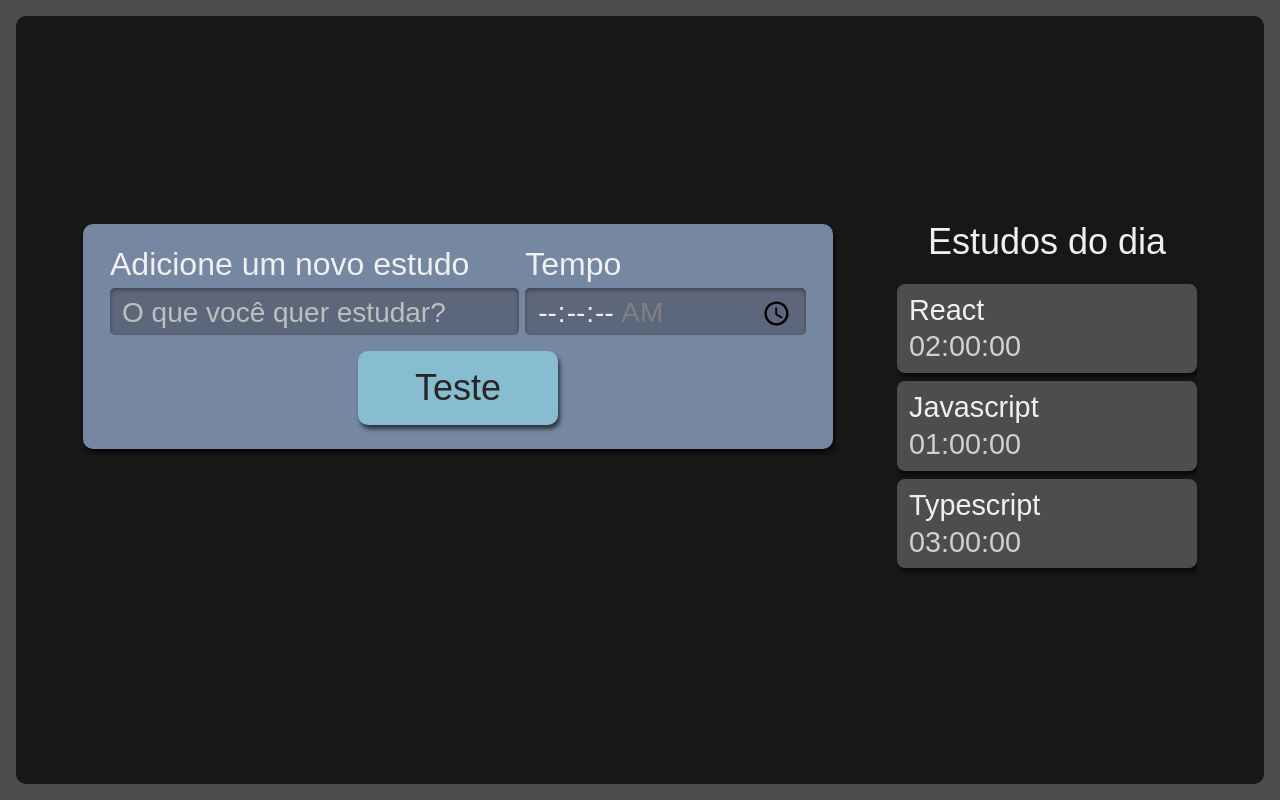
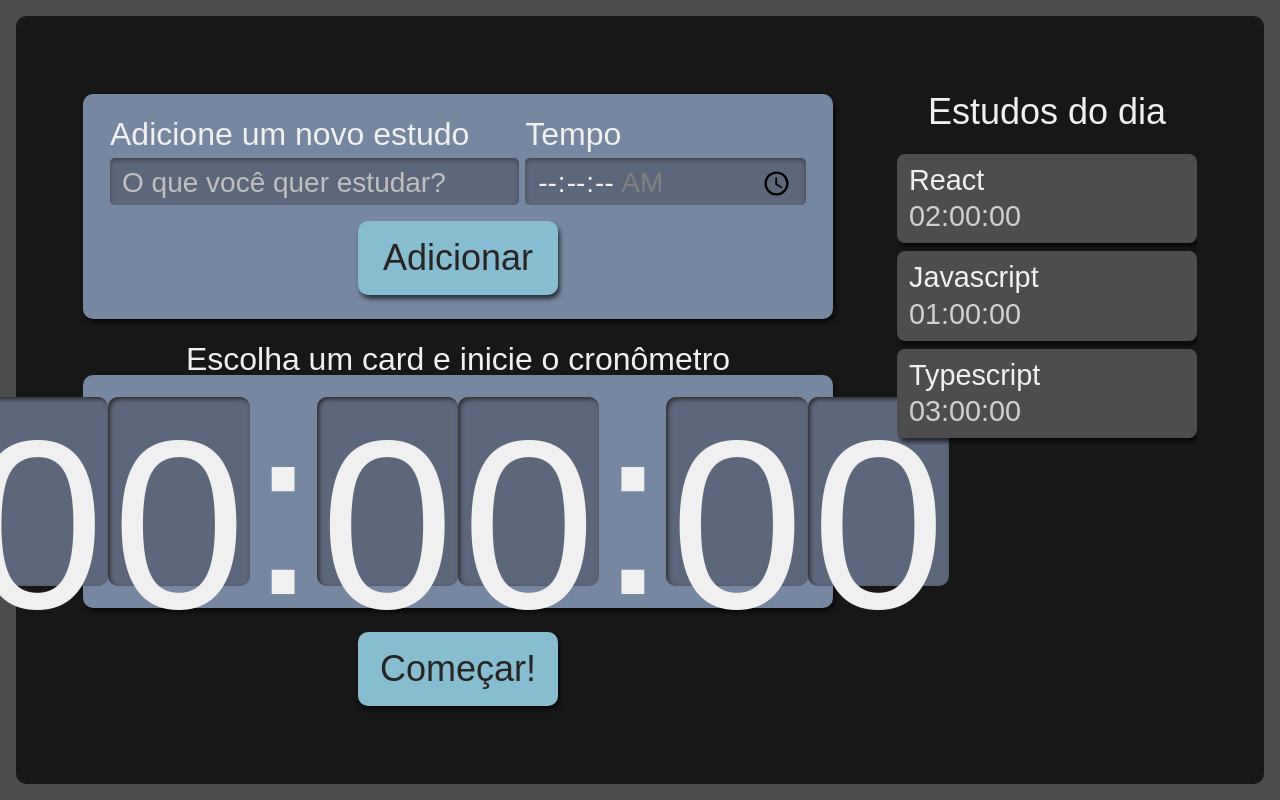
Before and after one commit to lucasdebeterco/alura-studies, a React (Create React App) app: page / in a window 1280 px wide. Built offline with nearby package versions, Linux system fonts and the light colour scheme.

Commit message:
Aplicando conceito de props no projeto

```diff
--- a/src/components/Button/index.tsx
+++ b/src/components/Button/index.tsx
@@ -1,7 +1,13 @@
 import style from './button.module.scss';
 
-export function Button() {
+interface ButtonProps {
+    children: String
+}
+
+export function Button({children}: ButtonProps) {
     return(
-        <button className={style.botao}>Teste</button>
+        <button className={style.botao}>
+            {children}
+        </button>
     )
 }
--- /dev/null
+++ b/src/components/Cronometro/Relogio/index.tsx
@@ -0,0 +1,16 @@
+import style from './relogio.module.scss'
+
+export default function Relogio() {
+    return (
+        <>
+            <span className={style.relogioNumero}>0</span>
+            <span className={style.relogioNumero}>0</span>
+            <span className={style.relogioDivisao}>:</span>
+            <span className={style.relogioNumero}>0</span>
+            <span className={style.relogioNumero}> 0</span>
+            <span className={style.relogioDivisao}>:</span>
+            <span className={style.relogioNumero}>0</span>
+            <span className={style.relogioNumero}>0</span>
+        </>
+    )
+}
--- /dev/null
+++ b/src/components/Cronometro/Relogio/relogio.module.scss
@@ -0,0 +1,21 @@
+.relogioNumero {
+  background-color: #5D677C;
+  box-shadow: 2px 2px 4px #2B2B2B inset;
+  height: 3.6rem;
+  width: 3rem;
+  padding: 8px 4px;
+  border-radius: 10px;
+
+  @media screen and (min-width:1280px) {
+    height: 10.8rem;
+    width: 9rem;
+  }
+}
+
+.relogioDivisao {
+  height: 4.2rem;
+
+  @media screen and (min-width:1280px) {
+    height: 12.6rem;
+  }
+}
--- /dev/null
+++ b/src/components/Cronometro/cronometro.module.scss
@@ -0,0 +1,59 @@
+.cronometro {
+  display: flex;
+  flex-direction: column;
+  align-items: center;
+  grid-area: cronometro;
+
+  .relogioWrapper {
+    align-items: center;
+    background-color: #7687A1;
+    border-radius: 10px;
+    box-shadow: 2px 4px 4px #0000009F;
+    box-sizing: border-box;
+    display: flex;
+    font-size: 5rem;
+    justify-content: center;
+    margin-bottom: 24px;
+    padding: 16px 12px;
+    width: 100%;
+  }
+
+  .titulo {
+    font-size: 2rem;
+  }
+
+  button {
+    background-color: #88bcd1;
+    border-radius: 10px;
+    box-shadow: 2px 4px 4px #0000009F;
+    color: #272626;
+    cursor: pointer;
+    font-size: 1.25rem;
+    padding: 16px;
+    width: 150px;
+
+    &:active {
+      background-color: #7CA6B7;
+      box-shadow: 2px 2px 4px #0000009F inset;
+      cursor: auto;
+    }
+  }
+
+  @media screen and (min-width:1280px) {
+
+    .relogioWrapper{
+      font-size: 15rem;
+    }
+
+    p {
+      font-size: 2rem;
+    }
+
+    button {
+      grid-column-start: span 2;
+      justify-self: center;
+      width: 200px;
+      font-size: 2.25rem;
+    }
+  }
+}
--- /dev/null
+++ b/src/components/Cronometro/index.tsx
@@ -0,0 +1,17 @@
+import {Button} from '../Button';
+import Relogio from "./Relogio";
+import style from './cronometro.module.scss';
+
+export default function Cronometro() {
+    return (
+        <div className={style.cronometro}>
+            <p className={style.titulo}>Escolha um card e inicie o cronômetro</p>
+            <div className={style.relogioWrapper}>
+                <Relogio />
+            </div>
+            <Button>
+                Começar!
+            </Button>
+        </div>
+    )
+}
--- a/src/components/Form/index.tsx
+++ b/src/components/Form/index.tsx
@@ -12,7 +12,9 @@ export function Form() {
                 <label htmlFor='tempo'>Tempo</label>
                 <input type='time' step='1' name='tempo' id='tempo' min='00:00:00' max='01:30:00' required />
             </div>
-            <Button />
+            <Button>
+                Adicionar
+            </Button>
         </form>
     )
 }
--- /dev/null
+++ b/src/components/List/Item/index.tsx
@@ -0,0 +1,15 @@
+import style from "../list.module.scss";
+
+interface ItemProps {
+    tarefa: string
+    tempo: string,
+}
+
+export function Item({tarefa, tempo}: ItemProps) {
+    return (
+        <li className={style.item}>
+            <h3>{tarefa}</h3>
+            <span>{tempo}</span>
+        </li>
+    )
+}
--- a/src/components/List/index.tsx
+++ b/src/components/List/index.tsx
@@ -1,4 +1,5 @@
 import style from './list.module.scss'
+import {Item} from "./Item";
 
 export function List() {
     const tarefas = [{
@@ -19,10 +20,7 @@ export function List() {
             </h2>
             <ul>
                 { tarefas.map((item, index) => (
-                    <li key={index} className={style.item}>
-                        <h3>{item.tarefa}</h3>
-                        <span>{item.tempo}</span>
-                    </li>
+                    <Item key={index} {...item} />
                 ))}
             </ul>
         </aside>
--- a/src/pages/App.tsx
+++ b/src/pages/App.tsx
@@ -2,12 +2,14 @@ import React from 'react';
 import {Form} from "../components/Form";
 import {List} from "../components/List";
 import style from './app.module.scss';
+import Cronometro from "../components/Cronometro";
 
 function App() {
   return (
     <div className={style.AppStyle}>
         <Form />
         <List />
+        <Cronometro />
     </div>
   );
 }
```
Also changed, not shown: public/manifest.json.
